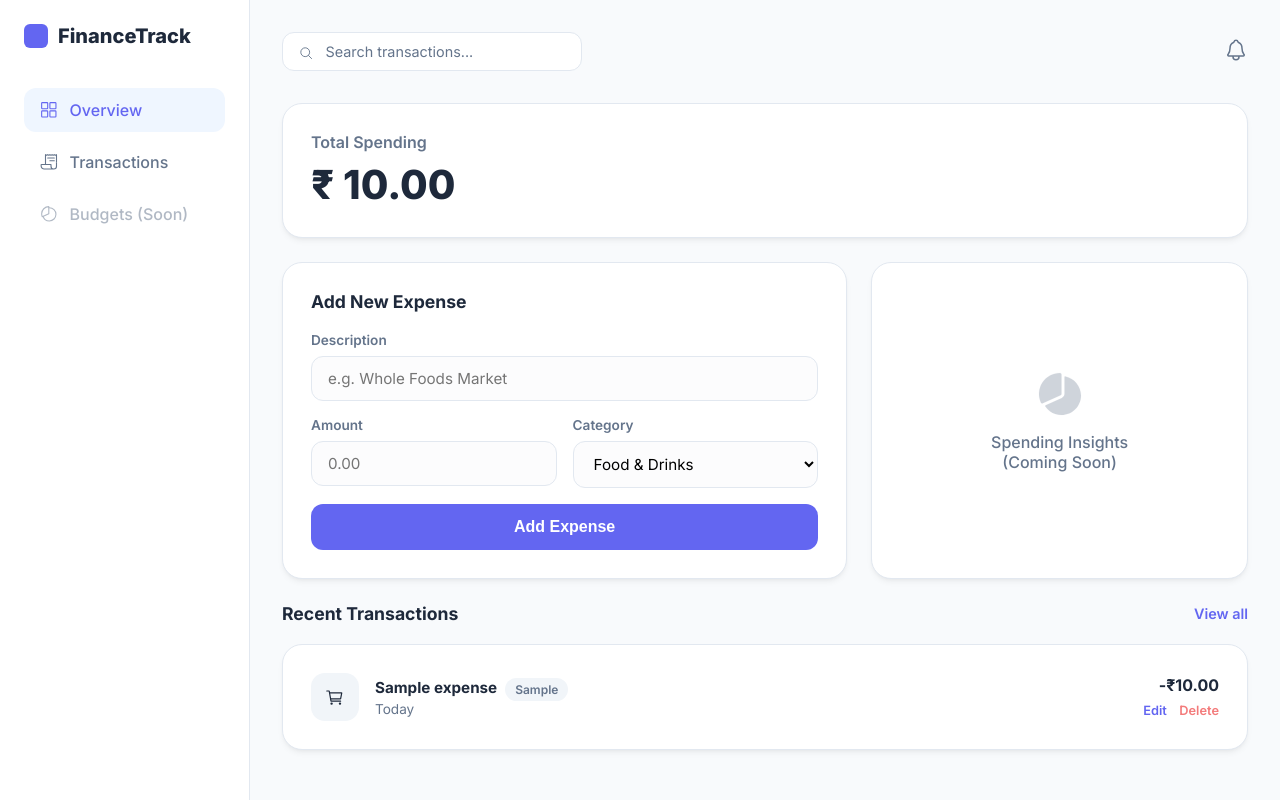
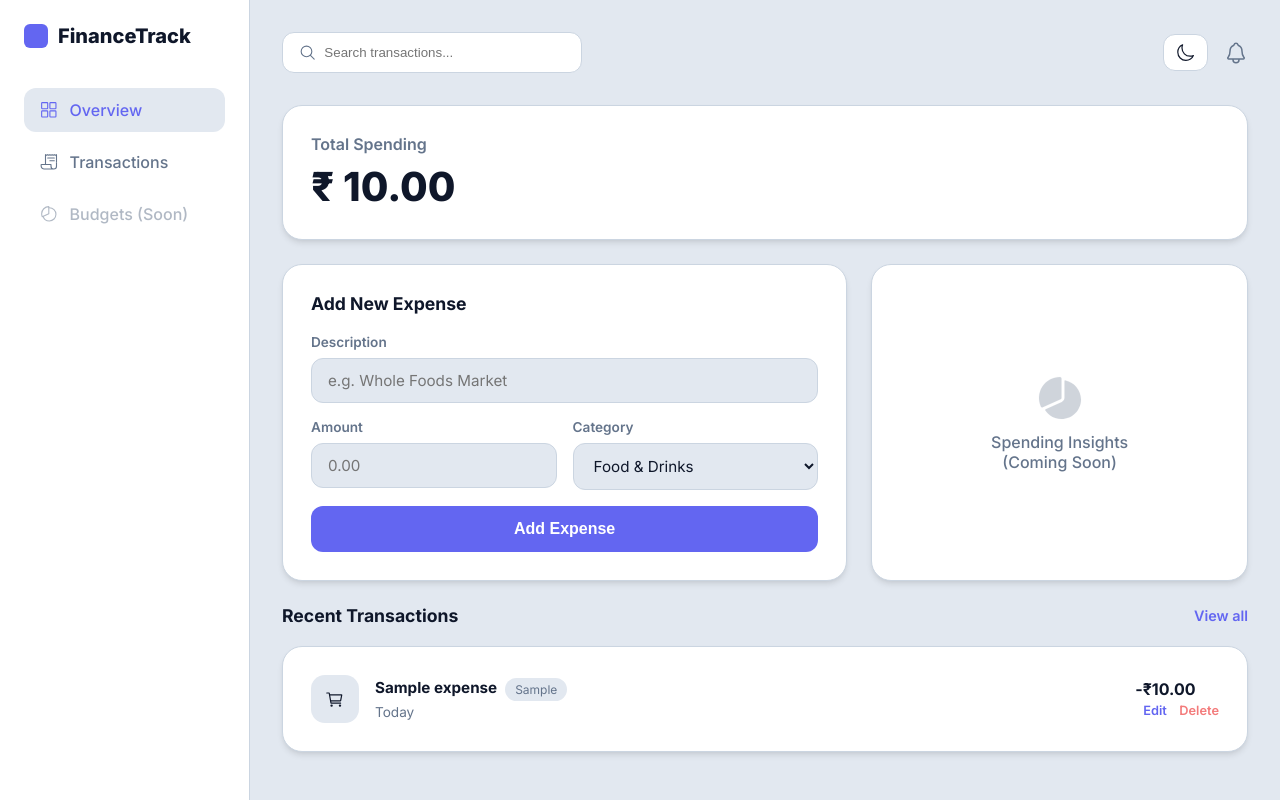
Before and after one commit to TIRTH-09/finance-tracker, a PHP site: page / in a window 1280 px wide. Run offline with PHP 8.4, Linux system fonts and the light colour scheme; tables that the repository leaves empty or names only in its code hold one stand-in row (values such as "Sample post").

Commit message:
stable modern design

```diff
--- a/app/controller/HomeController.php
+++ b/app/controller/HomeController.php
@@ -18,11 +18,23 @@ class HomeController {
     }
 
     public function ajaxAdd() {
+        // Prevent any previous output from breaking JSON
+        ob_clean();
         header('Content-Type: application/json');
+
         if ($_SERVER['REQUEST_METHOD'] === 'POST') {
             $model = new Expense();
-            $success = $model->add($_POST['title'], $_POST['amount'], $_POST['category']);
-            echo json_encode(['success' => $success]);
+            // Basic validation
+            $title = $_POST['title'] ?? '';
+            $amount = $_POST['amount'] ?? 0;
+            $category = $_POST['category'] ?? 'Other';
+
+            if(!empty($title) && !empty($amount)) {
+                $success = $model->add($title, $amount, $category);
+                echo json_encode(['success' => $success]);
+            } else {
+                echo json_encode(['success' => false, 'message' => 'Invalid input']);
+            }
             exit;
         }
     }
--- a/app/view/home.php
+++ b/app/view/home.php
@@ -35,10 +35,15 @@
     <main class="main-content">
         <header class="top-bar">
             <div class="search-bar">
-                <ion-icon name="search-outline" style="vertical-align: middle; margin-right: 8px;"></ion-icon>
-                Search transactions...
+                <ion-icon name="search-outline" style="font-size: 1.2rem;"></ion-icon>
+                <input type="text" placeholder="Search transactions...">
             </div>
-            <div>
+
+            <div style="display: flex; align-items: center;">
+                <button id="themeToggle" class="theme-toggle" title="Toggle Dark Mode">
+                    <ion-icon name="moon-outline"></ion-icon>
+                </button>
+
                 <ion-icon name="notifications-outline" style="font-size: 1.5rem; color: var(--text-muted); cursor: pointer;"></ion-icon>
             </div>
         </header>
@@ -78,11 +83,9 @@
                 </form>
             </div>
 
-            <div class="card" style="display: flex; align-items: center; justify-content: center; color: var(--text-muted); font-weight: 500;">
-                <div style="text-align: center;">
-                    <ion-icon name="pie-chart" style="font-size: 3rem; opacity: 0.3;"></ion-icon>
-                    <p style="margin-top: 10px;">Spending Insights<br>(Coming Soon)</p>
-                </div>
+            <div class="card" style="display: flex; align-items: center; justify-content: center; flex-direction: column; color: var(--text-muted);">
+                <ion-icon name="pie-chart" style="font-size: 3rem; opacity: 0.3; margin-bottom: 10px;"></ion-icon>
+                <p style="text-align: center; font-weight: 500;">Spending Insights<br>(Coming Soon)</p>
             </div>
         </div>
 
@@ -114,7 +117,7 @@
                             <span class="t-amount">-₹<?= number_format($row['amount'], 2) ?></span>
                             <div class="t-actions">
                                 <a href="index.php?action=edit&id=<?= $row['id'] ?>" class="btn-edit-link">Edit</a>
-                                <a href="index.php?action=delete&id=<?= $row['id'] ?>" class="btn-delete-link" onclick="return confirm('Are you sure you want to delete this expense?')">Delete</a>
+                                <a href="index.php?action=delete&id=<?= $row['id'] ?>" class="btn-delete-link" onclick="return confirm('Delete this expense?')">Delete</a>
                             </div>
                         </div>
                     </div>
@@ -122,7 +125,6 @@
                 </div>
             <?php endif; ?>
         </div>
-
     </main>
 </div>
 
--- a/public/css/style.css
+++ b/public/css/style.css
@@ -2,18 +2,43 @@
 @import url('https://fonts.googleapis.com/css2?family=Inter:wght@400;500;600;700;800&display=swap');
 
 :root {
-    /* Color Palette based on Reference Image */
-    --primary: #6366f1; /* Indigo accent */
+    /* --- LIGHT MODE VARIABLES --- */
+    --primary: #6366f1;
     --primary-hover: #4f46e5;
-    --bg-main: #f8fafc; /* Light gray background */
+
+    /* Darker background for better contrast */
+    --bg-main: #e2e8f0;
     --bg-white: #ffffff;
-    --text-dark: #1e293b; /* Dark slate text */
-    --text-muted: #64748b; /* Gray text */
-    --border-light: #e2e8f0;
+
+    --text-dark: #0f172a;
+    --text-muted: #64748b;
+
+    /* Visible borders */
+    --border-light: #cbd5e1;
+
     --danger: #ef4444;
     --success-bg: #dcfce7;
     --success-text: #166534;
     --sidebar-width: 250px;
+
+    /* Stronger Shadow */
+    --card-shadow: 0 4px 6px -1px rgb(0 0 0 / 0.1), 0 2px 4px -2px rgb(0 0 0 / 0.05);
+}
+
+/* --- DARK MODE VARIABLES --- */
+body.dark-mode {
+    --primary: #818cf8;
+    --primary-hover: #6366f1;
+
+    --bg-main: #0f172a; /* Deep dark blue */
+    --bg-white: #1e293b; /* Dark Slate Cards */
+
+    --text-dark: #f8fafc;
+    --text-muted: #94a3b8;
+
+    --border-light: #334155;
+
+    --card-shadow: 0 4px 6px -1px rgb(0 0 0 / 0.5);
 }
 
 * {
@@ -27,10 +52,11 @@ body {
     background-color: var(--bg-main);
     color: var(--text-dark);
     height: 100vh;
-    overflow: hidden; /* Prevent full page scroll, let content area scroll */
+    overflow: hidden;
+    transition: background-color 0.3s, color 0.3s;
 }
 
-/* ================= Layout Structure ================= */
+/* Layout */
 .app-container {
     display: grid;
     grid-template-columns: var(--sidebar-width) 1fr;
@@ -44,6 +70,7 @@ body {
     padding: 24px;
     display: flex;
     flex-direction: column;
+    transition: background-color 0.3s, border-color 0.3s;
 }
 
 .brand {
@@ -76,16 +103,18 @@ body {
 }
 
 .menu-item.active, .menu-item:hover {
-    background: #eff6ff;
+    background: var(--bg-main);
     color: var(--primary);
 }
 
 .menu-icon { margin-right: 12px; font-size: 1.1rem; }
 
-/* Main Content Area */
+/* Main Content */
 .main-content {
     padding: 32px;
-    overflow-y: auto; /* Allow scrolling only in main area */
+    overflow-y: auto;
+    background-color: var(--bg-main); /* Ensure bg is applied here too */
+    transition: background-color 0.3s;
 }
 
 .top-bar {
@@ -103,15 +132,46 @@ body {
     width: 300px;
     color: var(--text-muted);
     font-size: 0.9rem;
+    display: flex;
+    align-items: center;
+}
+.search-bar input {
+    border: none;
+    background: transparent;
+    outline: none;
+    color: var(--text-dark);
+    width: 100%;
+    margin-left: 8px;
 }
 
-/* ================= Components & Cards ================= */
+/* Dark Mode Toggle Button */
+.theme-toggle {
+    background: var(--bg-white);
+    border: 1px solid var(--border-light);
+    color: var(--text-dark);
+    padding: 8px 12px;
+    border-radius: 12px;
+    cursor: pointer;
+    font-size: 1.2rem;
+    display: flex;
+    align-items: center;
+    justify-content: center;
+    transition: all 0.2s;
+    margin-right: 16px;
+}
+.theme-toggle:hover {
+    border-color: var(--primary);
+    color: var(--primary);
+}
+
+/* Cards */
 .card {
     background: var(--bg-white);
-    border-radius: 20px; /* Soft rounded corners like image */
+    border-radius: 20px;
     padding: 28px;
-    box-shadow: 0 4px 6px -1px rgb(0 0 0 / 0.05), 0 2px 4px -2px rgb(0 0 0 / 0.05);
+    box-shadow: var(--card-shadow);
     border: 1px solid var(--border-light);
+    transition: background-color 0.3s, border-color 0.3s, box-shadow 0.3s;
 }
 
 .dashboard-grid {
@@ -121,28 +181,18 @@ body {
     margin-bottom: 24px;
 }
 
-/* Main Hero Card (Total) */
+/* Hero */
 .hero-card {
-    grid-column: 1 / -1; /* Span full width */
-    display: flex;
-    flex-direction: column;
-    justify-content: center;
+    grid-column: 1 / -1;
 }
-
-.hero-label { font-weight: 600; color: var(--text-muted); margin-bottom: 8px; }
+.hero-label { font-weight: 600; color: var(--text-muted); margin-bottom: 8px; display: block;}
 .hero-amount { font-size: 2.5rem; font-weight: 800; color: var(--text-dark); }
 
-/* Section Titles */
-.section-header {
-    display: flex;
-    justify-content: space-between;
-    align-items: center;
-    margin-bottom: 20px;
-}
+/* Typography */
+.section-header { margin-bottom: 20px; display: flex; justify-content: space-between; align-items: center; }
+.section-title { font-size: 1.1rem; font-weight: 700; color: var(--text-dark); }
 
-.section-title { font-size: 1.1rem; font-weight: 700; }
-
-/* Form Styles */
+/* Forms */
 .form-group { margin-bottom: 16px; }
 .form-label { display: block; margin-bottom: 8px; font-weight: 600; font-size: 0.85rem; color: var(--text-muted); }
 
@@ -154,9 +204,9 @@ body {
     font-size: 0.95rem;
     font-family: inherit;
     transition: border-color 0.2s;
-    background: #fcfcfd;
+    background: var(--bg-main);
+    color: var(--text-dark);
 }
-
 .form-input:focus, .form-select:focus { outline: none; border-color: var(--primary); background: var(--bg-white); }
 
 .btn-primary {
@@ -173,9 +223,8 @@ body {
 }
 .btn-primary:hover { background: var(--primary-hover); }
 
-/* Transaction List */
+/* Transactions */
 .transaction-list { display: flex; flex-direction: column; gap: 16px; }
-
 .transaction-item {
     display: flex;
     align-items: center;
@@ -186,45 +235,18 @@ body {
 .transaction-item:last-child { border-bottom: none; padding-bottom: 0; }
 
 .t-left { display: flex; align-items: center; gap: 16px; }
-
 .t-icon-bg {
     height: 48px; width: 48px;
-    background: #f1f5f9;
+    background: var(--bg-main);
     border-radius: 14px;
     display: flex; align-items: center; justify-content: center;
     font-size: 1.2rem; color: var(--text-dark);
 }
+.t-title { font-weight: 700; font-size: 0.95rem; margin-bottom: 4px; color: var(--text-dark); display: block;}
+.t-meta { font-size: 0.85rem; color: var(--text-muted); }
+.t-amount { font-weight: 700; font-size: 1rem; color: var(--text-dark); }
 
-.t-info { display: flex; flex-direction: column; }
-.t-title { font-weight: 700; font-size: 0.95rem; margin-bottom: 4px; }
-.t-meta { font-size: 0.85rem; color: var(--text-muted); }
-
-.t-right { display: flex; flex-direction: column; align-items: flex-end; gap: 4px; }
-.t-amount { font-weight: 700; font-size: 1rem; color: var(--text-dark); }
-.t-actions a { font-size: 0.8rem; margin-left: 8px; text-decoration: none; font-weight: 600; }
+.t-actions a { margin-left: 8px; text-decoration: none; font-weight: 600; font-size: 0.8rem; }
 .btn-edit-link { color: var(--primary); }
 .btn-delete-link { color: var(--danger); opacity: 0.7; }
-
-/* Badge */
-.badge {
-    padding: 4px 10px;
-    border-radius: 20px;
-    font-size: 0.75rem;
-    font-weight: 600;
-    background: #f1f5f9;
-    color: var(--text-muted);
-    margin-left: 8px;
-}
-
-/* Edit Page Container */
-.edit-container-wrapper {
-    display: flex;
-    justify-content: center;
-    align-items: center;
-    height: 100vh;
-    background: var(--bg-main);
-}
-.edit-card { width: 100%; max-width: 450px; }
-
-/* Utility */
-.text-danger { color: var(--danger); }
+.badge { padding: 4px 10px; border-radius: 20px; font-size: 0.75rem; background: var(--bg-main); color: var(--text-muted); margin-left: 8px; }
```
Also changed, not shown: public/js/app.js.
